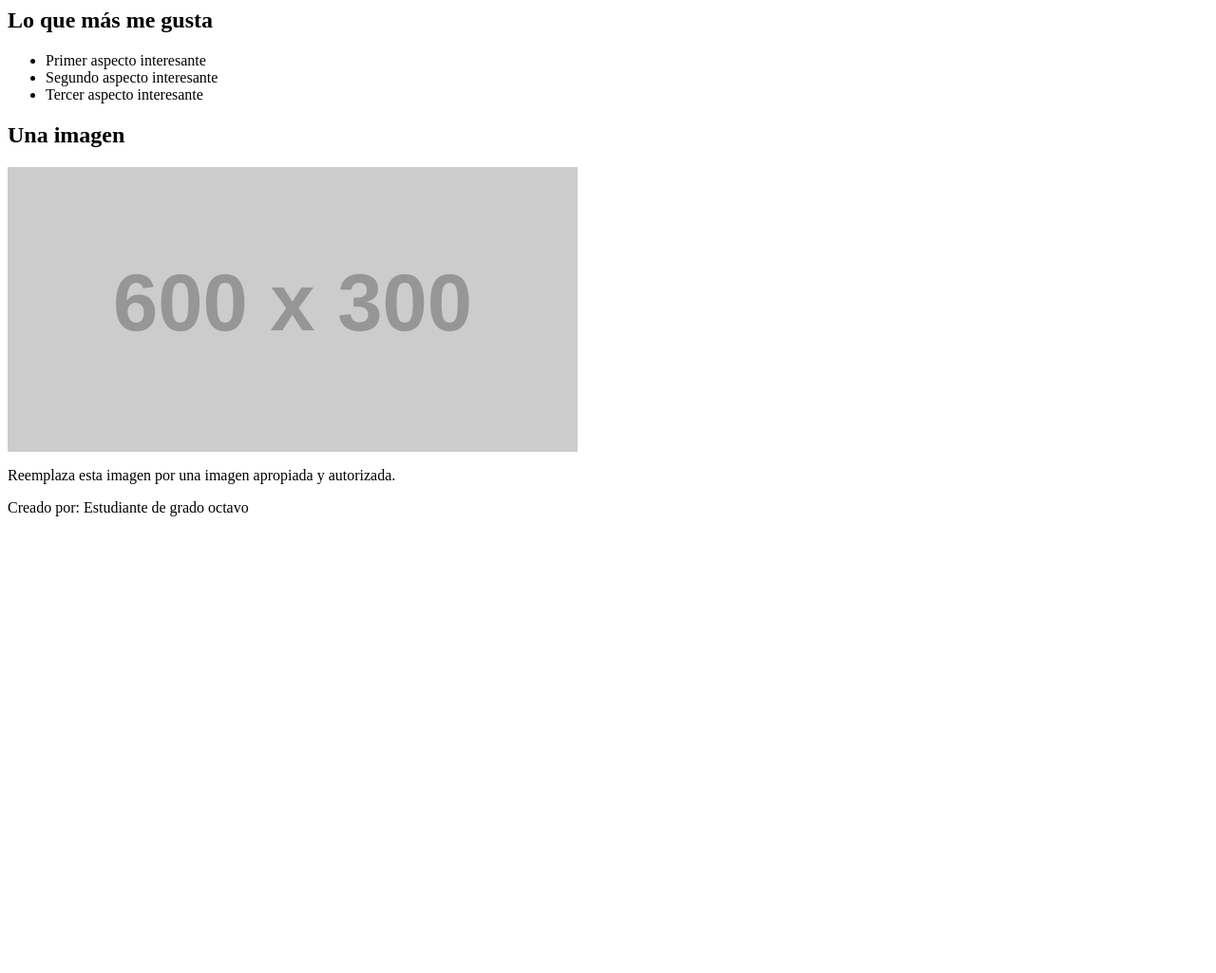
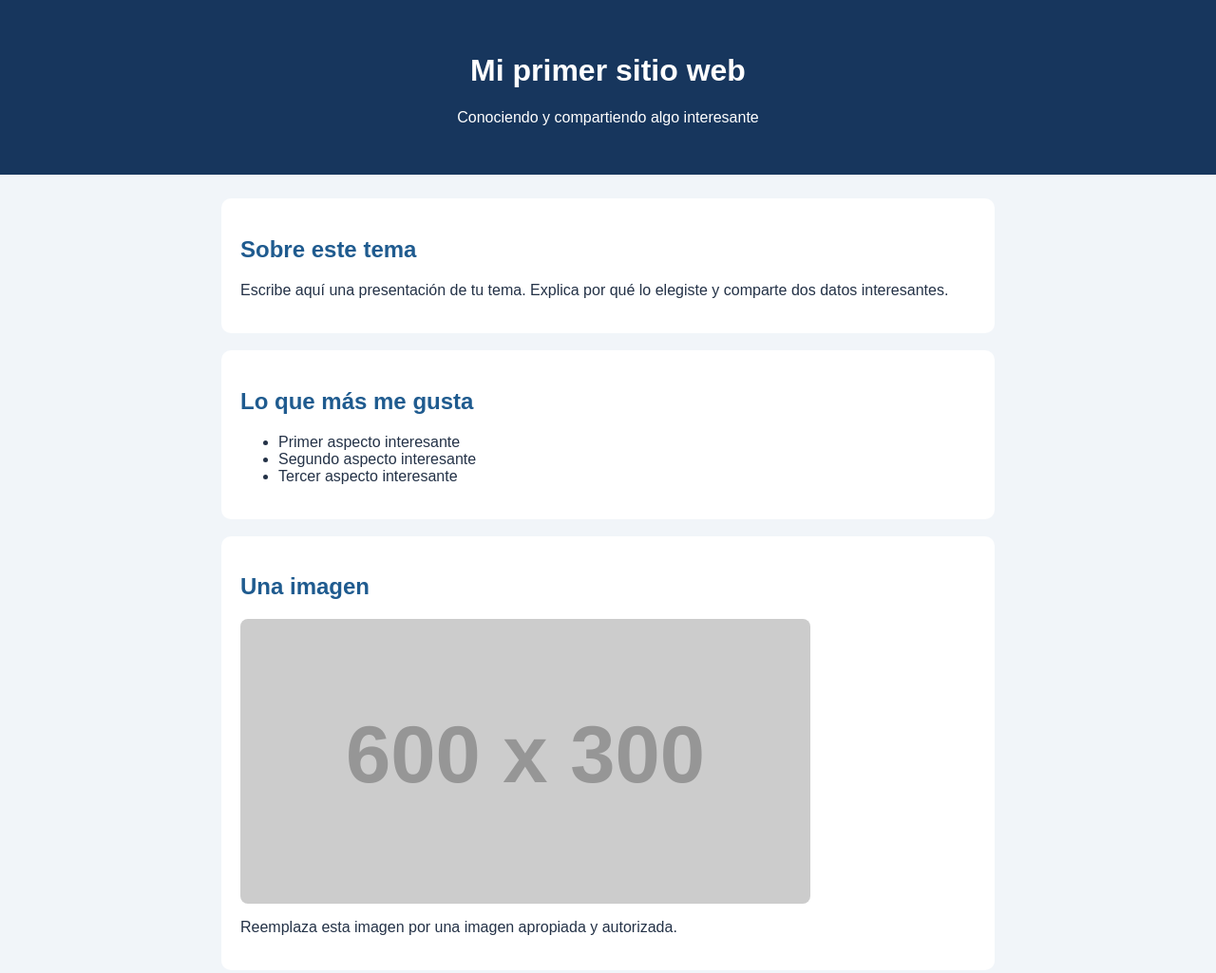
Before and after one commit to sarapg064/mi-primer-sitio, a plain HTML site: page index.html in a window 1280 px wide. Shown: the top 1025 px of the page at 95% size. Before the commit the page ends 800 px from the top, so only its background shows below. Drawn offline with Linux system fonts and the light colour scheme; placeholder pictures from the web are drawn by us.

Commit message:
Add basic structure to index.html

```diff
--- a/index.html
+++ b/index.html
@@ -1,4 +1,26 @@
- <h2>Lo que más me gusta</h2>
+<!DOCTYPE html>
+<html lang="es">
+<head>
+  <meta charset="UTF-8">
+  <meta name="viewport" content="width=device-width, initial-scale=1.0">
+  <title>Mi primer sitio web</title>
+  <link rel="stylesheet" href="estilos.css">
+</head>
+<body>
+  <header>
+    <h1>Mi primer sitio web</h1>
+    <p>Conociendo y compartiendo algo interesante</p>
+  </header>
+
+  <main>
+    <section>
+      <h2>Sobre este tema</h2>
+      <p>Escribe aquí una presentación de tu tema. Explica por qué lo elegiste
+      y comparte dos datos interesantes.</p>
+    </section>
+
+    <section>
+      <h2>Lo que más me gusta</h2>
       <ul>
         <li>Primer aspecto interesante</li>
         <li>Segundo aspecto interesante</li>
```
